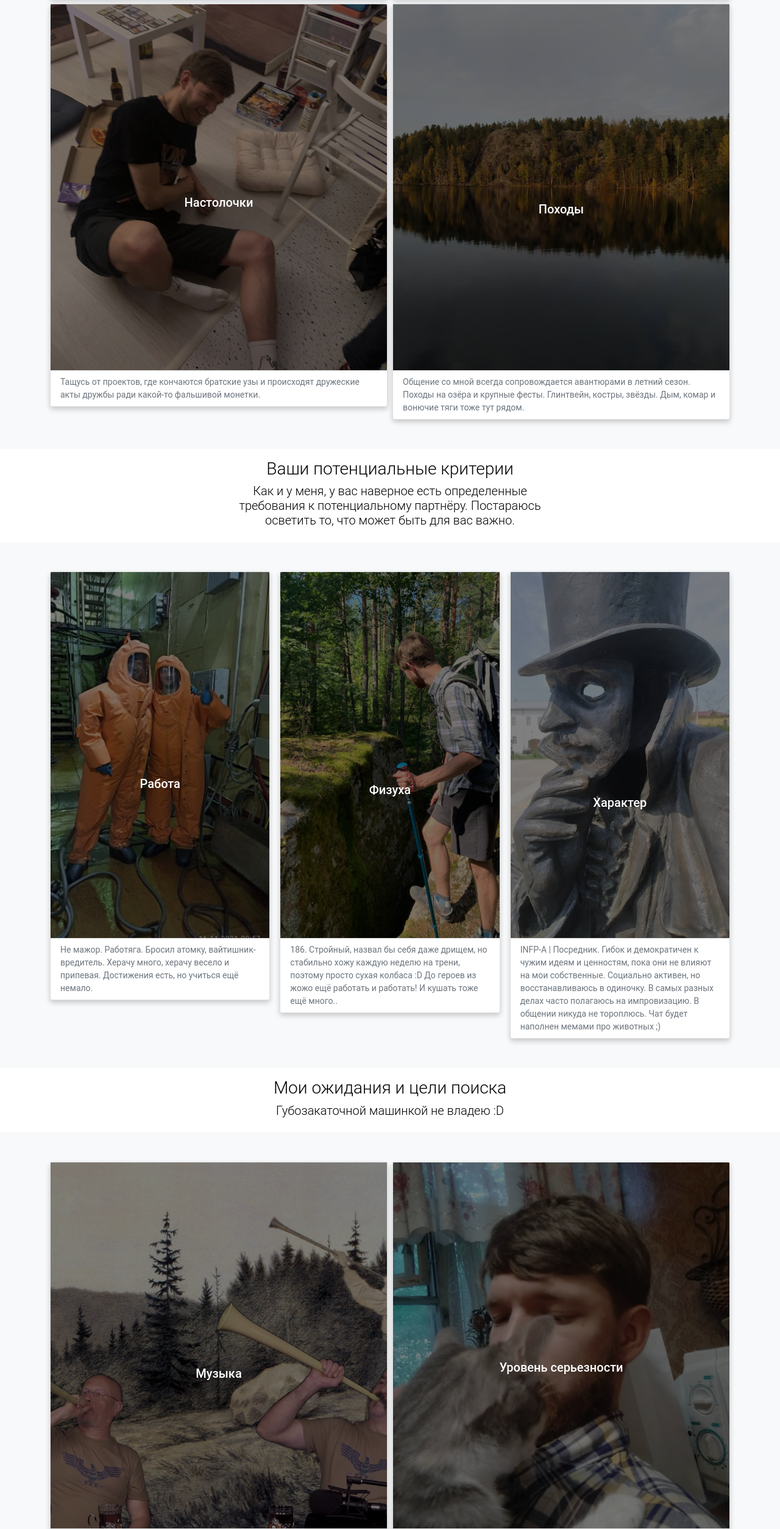
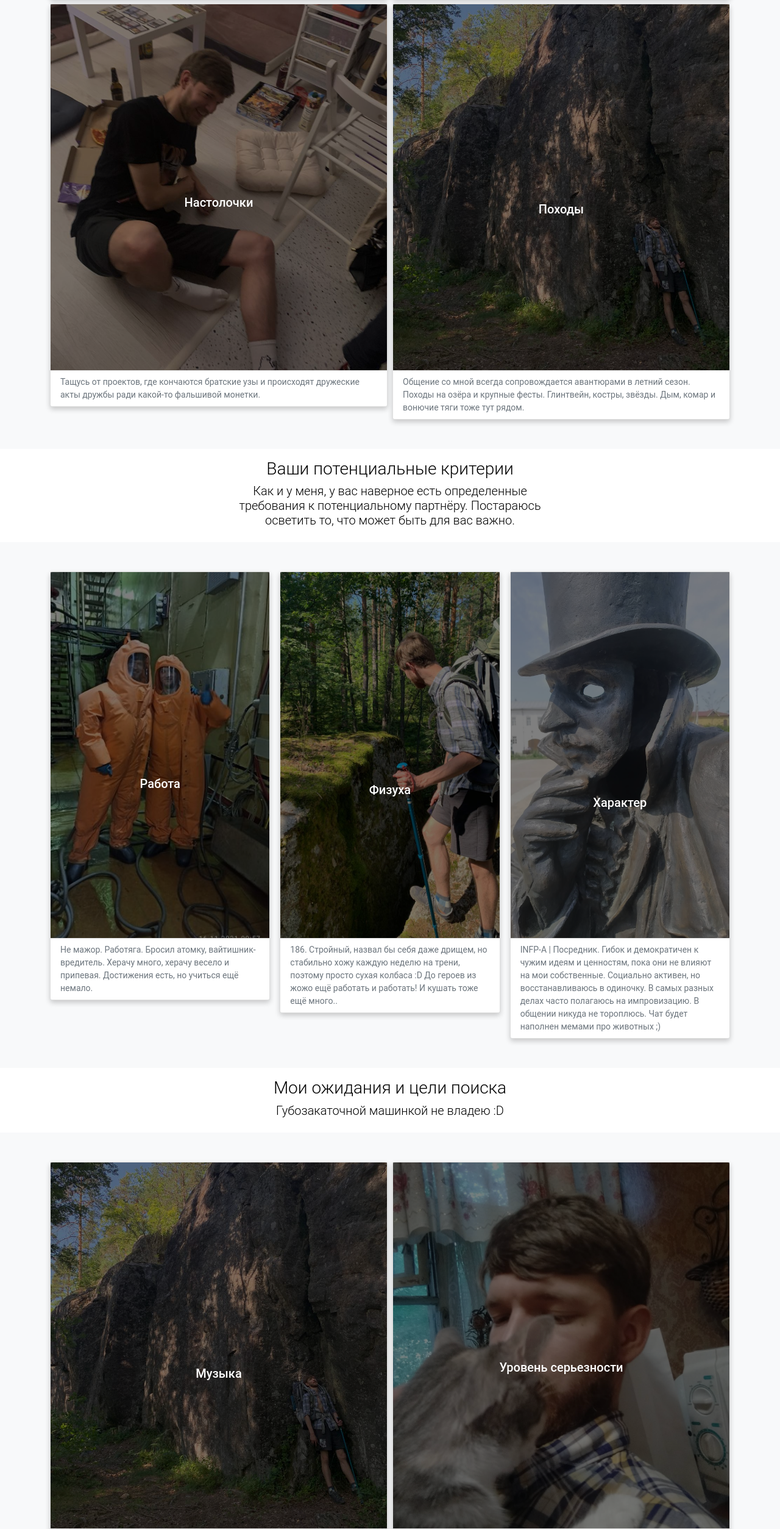
Before and after one commit to AnotherOneBoris/page, a plain HTML site: page index.html in a window 1280 px wide. Shown: the part 1130-3637 px from the top of the page at 61% size. Drawn offline with nearby package versions, Linux system fonts and the light colour scheme.

Commit message:
Update index.html

```diff
--- a/index.html
+++ b/index.html
@@ -106,7 +106,7 @@
        <div class="col">
         <div class="card">
           <div class="card-img-top">
-          <img class="card-img-top" src="img/7.jpg" alt="Image">
+          <img class="card-img-top" src="img/11.jpg" alt="Image">
           </div>
           <div class="card-body">
             <h5 class="card-title">Походы</h5>
@@ -206,7 +206,7 @@
           <div class="col">
             <div class="card">
               <div class="card-img-top">
-              <img class="card-img-top" src="img/15.jpg" alt="Image">
+              <img class="card-img-top" src="img/11.jpg" alt="Image">
               </div>
               <div class="card-body">
                 <h5 class="card-title">Музыка</h5>
```
